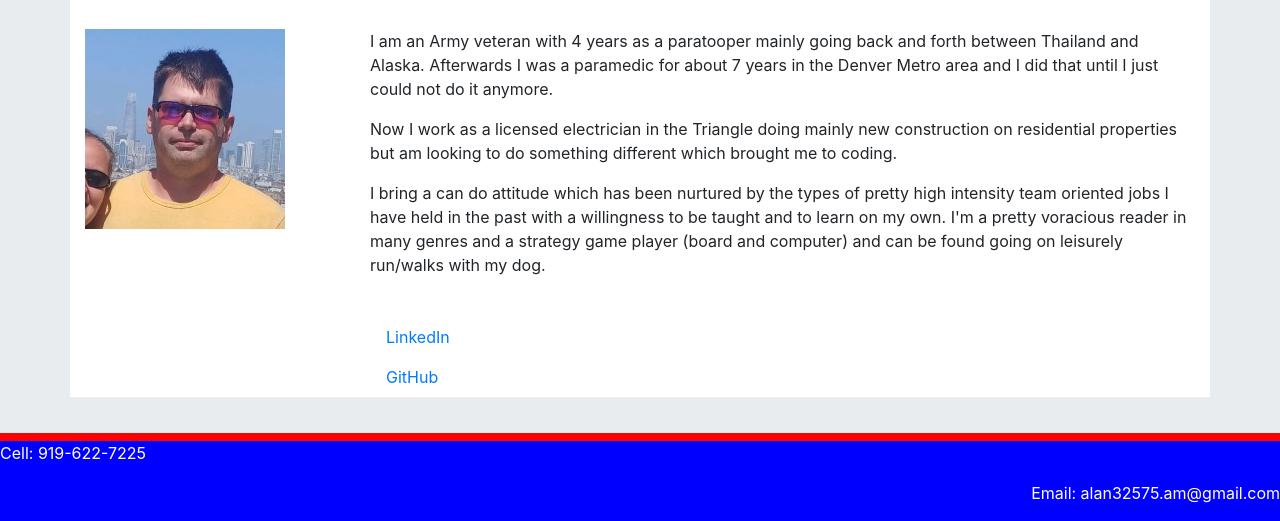
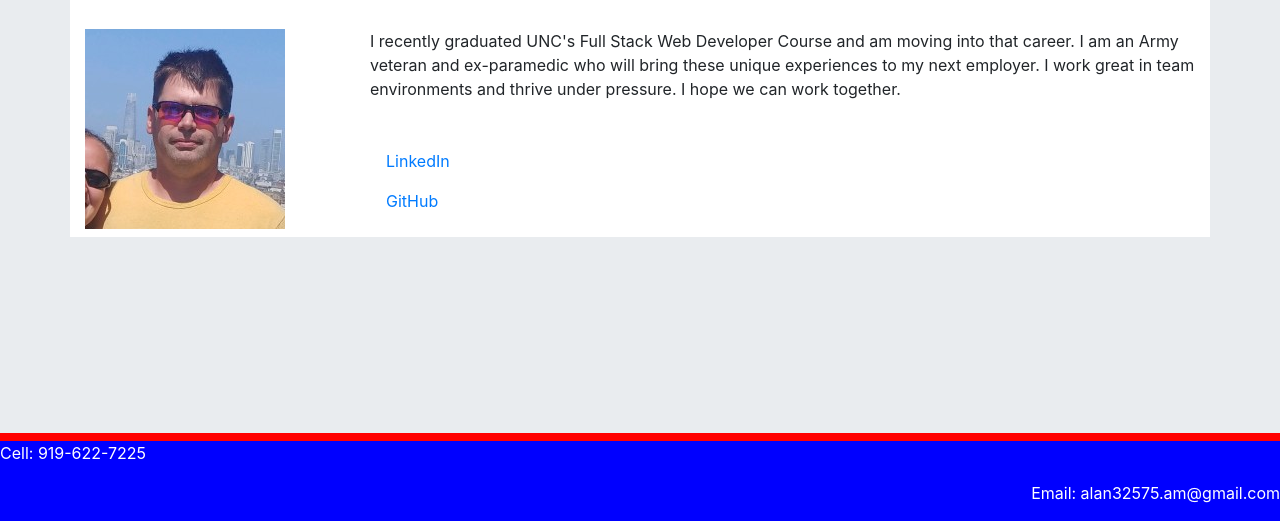
Before and after one commit to AlanKMiller1501/Responsive-Portfolio, a plain HTML site: page index.html in a window 1280 px wide. Shown: the part 279-800 px from the top of the page. Drawn offline with nearby package versions, Linux system fonts and the light colour scheme.

Commit message:
fixed description of myself

```diff
--- a/index.html
+++ b/index.html
@@ -50,9 +50,10 @@
       <img src="Assets/Images/me.jpg" style="width: 200px; height: 200px;">
     </div>
     <div class="col-sm-9 col-md-9">
-      <p>I am an Army veteran with 4 years as a paratooper mainly going back and forth between Thailand and Alaska. Afterwards I was a paramedic for about 7 years in the Denver Metro area and I did that until I just could not do it anymore.</p>
-      <p>Now I work as a licensed electrician in the Triangle doing mainly new construction on residential properties but am looking to do something different which brought me to coding.</p>
-      <p>I bring a can do attitude which has been nurtured by the types of pretty high intensity team oriented jobs I have held in the past with a willingness to be taught and to learn on my own. I'm a pretty voracious reader in many genres and a strategy game player (board and computer) and can be found going on leisurely run/walks with my dog.</p>
+      <p>I recently graduated UNC's Full Stack Web Developer Course and am moving into that career. I am an Army veteran and ex-paramedic
+        who will bring these unique experiences to my next employer. I work great in team environments and thrive under pressure. I hope we can work together.
+      </p>
+      <p>
       <br>
         <a class="nav-link" href="https://www.linkedin.com/in/alanmiller1501//" target="_blank">LinkedIn</a>
         <a class="nav-link" href="https://github.com/AlanKMiller1501" target="_blank">GitHub</a>
```
